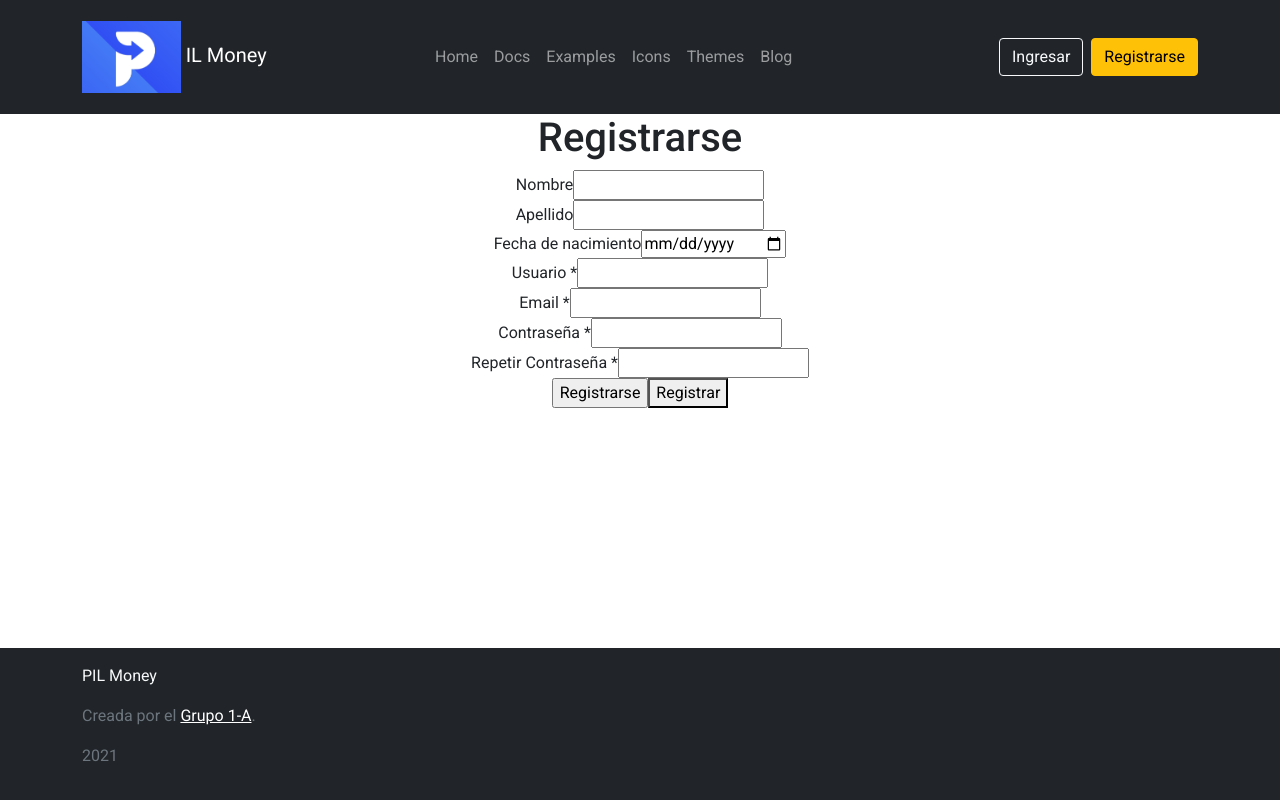
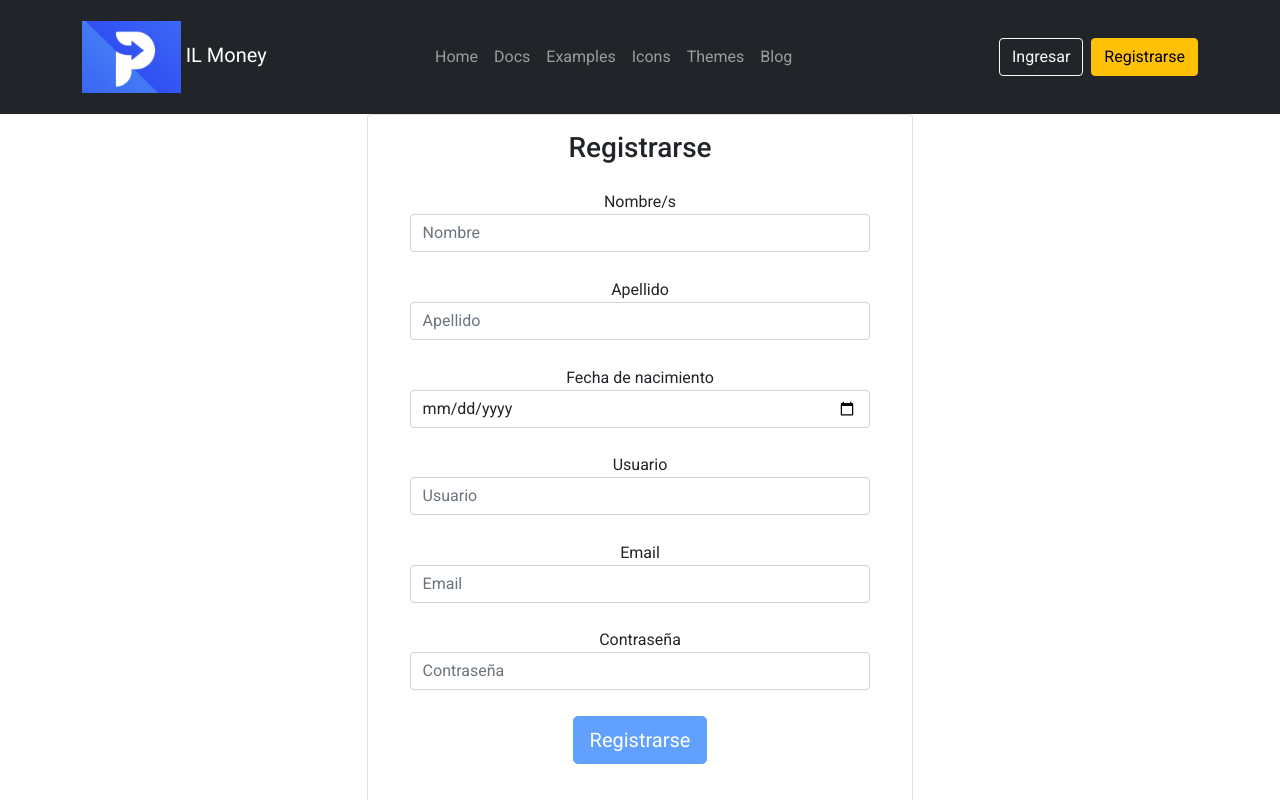
Before and after one commit to pgPilfs/grupo1a-g1a, an Angular app in the folder frontend/: page /register in a window 1280 px wide. Shown: the top 800 px of the page. Built offline with nearby package versions, Linux system fonts and the light colour scheme.

Commit message:
registro y validaciones

```diff
--- a/frontend/src/app/app-routing.module.ts
+++ b/frontend/src/app/app-routing.module.ts
@@ -3,6 +3,7 @@
 import { HomeComponent } from './pages/home/home.component';
 import { LoginComponent } from './pages/login/login.component';
 import { RegisterComponent} from './pages/register/register.component';
+import { IngresodineroComponent } from './pages/ingresodinero/ingresodinero.component';
 import { NotFoundComponent } from './pages/not-found/not-found.component';
 
 const routes: Routes = [
@@ -10,6 +11,7 @@
   { path: 'home', redirectTo: '', pathMatch: 'full' },
   { path: 'login', component: LoginComponent },
   { path: 'register', component: RegisterComponent },
+  {path: 'ingdinero', component: IngresodineroComponent},
   { path: '**', component: NotFoundComponent },
 ];
 
--- /dev/null
+++ b/frontend/src/app/pages/ingresodinero/ingresodinero.component.html
@@ -0,0 +1 @@
+<p>ingresodinero works!</p>
--- /dev/null
+++ b/frontend/src/app/pages/ingresodinero/ingresodinero.component.ts
@@ -0,0 +1,15 @@
+import { Component, OnInit } from '@angular/core';
+
+@Component({
+  selector: 'app-ingresodinero',
+  templateUrl: './ingresodinero.component.html',
+  styleUrls: ['./ingresodinero.component.css']
+})
+export class IngresodineroComponent implements OnInit {
+
+  constructor() { }
+
+  ngOnInit(): void {
+  }
+
+}
--- a/frontend/src/app/pages/pages.module.ts
+++ b/frontend/src/app/pages/pages.module.ts
@@ -1,10 +1,13 @@
 import { NgModule } from '@angular/core';
 import { CommonModule } from '@angular/common';
+import { RouterModule } from '@angular/router';
 import { HomeComponent } from './home/home.component';
 import { LoginComponent } from './login/login.component';
 import { NotFoundComponent } from './not-found/not-found.component';
 import { RegisterComponent } from './register/register.component';
 import { ReactiveFormsModule } from '@angular/forms';
+import { IngresodineroComponent } from './ingresodinero/ingresodinero.component';
+
 
 
 
@@ -14,10 +17,12 @@
     LoginComponent,
     NotFoundComponent,
     RegisterComponent,
+    IngresodineroComponent,
   ],
   imports: [
     CommonModule,
     ReactiveFormsModule,
+    RouterModule
   ],
   exports: [
     HomeComponent
--- a/frontend/src/app/pages/register/register.component.css
+++ b/frontend/src/app/pages/register/register.component.css
@@ -1,12 +1,10 @@
-#form{
-    text-align: center;
+.form-group{
+    margin: 5%;
 }
+.form-control.login-user{
+    border: 0px solid #fff !important;
 
-a {
-    text-decoration: none;
-    color: #1ab188;
-    transition: 0.5s ease;
-  }
+}
 
 
 /**a {
--- a/frontend/src/app/pages/register/register.component.html
+++ b/frontend/src/app/pages/register/register.component.html
@@ -1,10 +1,113 @@
-<form [formGroup]="formulario" id="form">
-  <!-- Registrarse -->
+<section id="register" class="mb-5">
+  <div class="container">
+    <div class="row">
+      <div class="col-xs-12 col-sm-6 com-md-4 mx-auto">
+        <div class="card_register">
+          <div class="card">
+            <div class="card-body text-center">
+              <form [formGroup]="formulario">
+                <h1 class="h3 mb-3 font-weight-normal">Registrarse</h1>
+                <div class="form-group">
+                  <label> Nombre/s </label>
+                  <input
+                    type="text"
+                    formControlName="nombre"
+                    id="name"
+                    name="name"
+                    class="form-control"
+                    placeholder="Nombre"
+                    required
+                  />
+                </div>
+
+                <div class="form-group">
+                  <label> Apellido </label>
+                  <input
+                    type="text"
+                    formControlName="apellido"
+                    id="lastname"
+                    name="lastname"
+                    class="form-control"
+                    placeholder="Apellido"
+                    required
+                  />
+                </div>
+
+                <div class="form-group">
+                    <label> Fecha de nacimiento </label>
+                    <input
+                      type="date"
+                      formControlName="nacimiento"
+                      id="nacimiento"
+                      name="nacimiento"
+                      class="form-control"
+                      placeholder="Fecha de nacimiento"
+                      required
+                    />
+                  </div>
+
+                <div class="form-group">
+                  <label>Usuario</label>
+                  <input
+                    type="text"
+                    formControlName="usuario"
+                    id="user"
+                    name="user"
+                    class="form-control"
+                    placeholder="Usuario"
+                    required
+                  />
+                </div>
+
+                <div class="form-group">
+                    <label> Email </label>
+                    <input
+                      type="email"
+                      formControlName="mail"
+                      id="mail"
+                      name="mail"
+                      class="form-control"
+                      placeholder="Email"
+                      required
+                    />
+                  </div>
+
+                <div class="form-group">
+                    <label>Contraseña</label>
+                    <input
+                      type="password"
+                      formControlName="contrasena"
+                      id="contra"
+                      name="contraseña"
+                      class="form-control"
+                      placeholder="Contraseña"
+                      required
+                    />
+                  </div>
+
+                  <button type="submit" class="btn btn-lg btn-primary btn-block" [disabled]="!formulario.valid">
+                      Registrarse
+                  </button>
+                  <div class="form-group">
+                      <a routerLink="../login" class="form-control login-user">¿Ya tienes una cuenta?</a>
+                  </div>
+              </form>
+            </div>
+          </div>
+        </div>
+      </div>
+    </div>
+  </div>
+</section>
+
+<!--<form [formGroup]="formulario">
+  Registrarse
   <div id="registrarse">
     <h1>Registrarse</h1>
     <form action="#" method="post">
-      <div class="fila-arriba">
-        <div class="contenedor-input">
+      <div class="fila-arriba"></div>-->
+
+       <!-- Registrarse  <div class="contenedor-input">
           <label> Nombre </label>
           <input formControlName="nombre" type="text" required />
         </div>
@@ -13,6 +116,10 @@
           <label> Apellido </label>
           <input formControlName="apellido" type="text" required />
         </div>
+
+        <div class="contenedor-input">
+        <label> Email <span class="req">*</span> </label>
+        <input formControlName="mail" type="email" required />
       </div>
 
       <div class="contenedor-input">
@@ -25,21 +132,27 @@
         <input formControlName="usuario" type="text" required />
       </div>
       <div class="contenedor-input">
-        <label> Email <span class="req">*</span> </label>
-        <input formControlName="mail" type="email" required />
-      </div>
-      <div class="contenedor-input">
         <label> Contraseña <span class="req">*</span> </label>
         <input formControlName="contrasena" type="password" required />
       </div>
-
       <div class="contenedor-input">
         <label> Repetir Contraseña <span class="req">*</span> </label>
         <input type="password" required />
       </div>
+      </div>
+
+
+
+
+
+
+
+
 
       <input type="submit" class="button button-block" value="Registrarse" />
-      <button type="button" (click)="guardar()">Registrar</button>
+      <button [disabled]="!formulario.valid" type="button" (click)="guardar()">
+        Registrar
+      </button>
     </form>
   </div>
-</form>
+</form>-->
--- a/frontend/src/app/pages/register/register.component.ts
+++ b/frontend/src/app/pages/register/register.component.ts
@@ -12,7 +12,7 @@
     apellido : new FormControl('', [Validators.required]),
     nacimiento : new FormControl('', [Validators.required]),
     usuario : new FormControl('', [Validators.required]),
-    mail : new FormControl('', [Validators.required]),
+    mail : new FormControl('', [Validators.required, Validators.email]),
     contrasena : new FormControl('', [Validators.required]),
   });
 
```
Also changed, not shown: frontend/src/app/pages/ingresodinero/ingresodinero.component.css (added), 1 other file (tests, documents, lock files or other folders).
